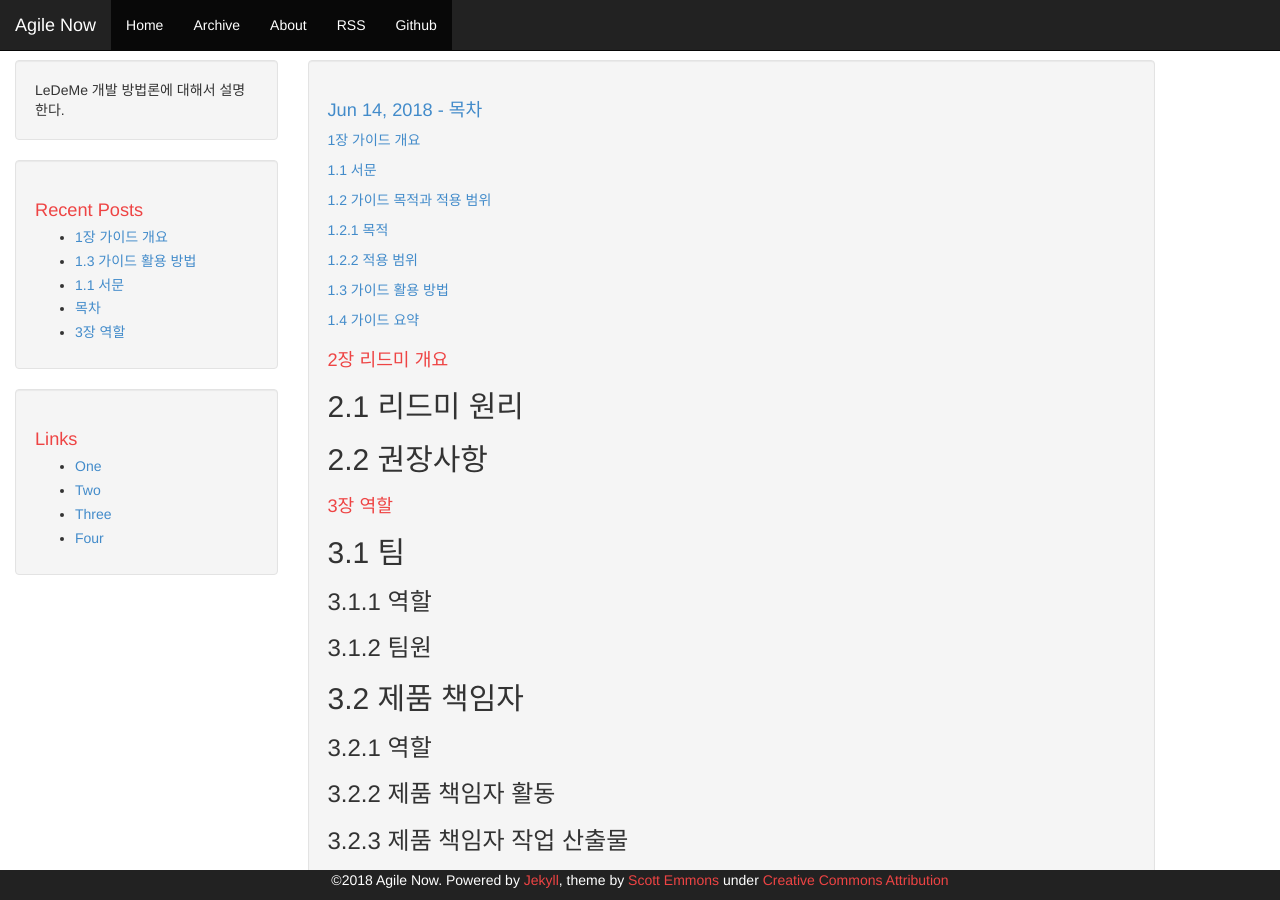
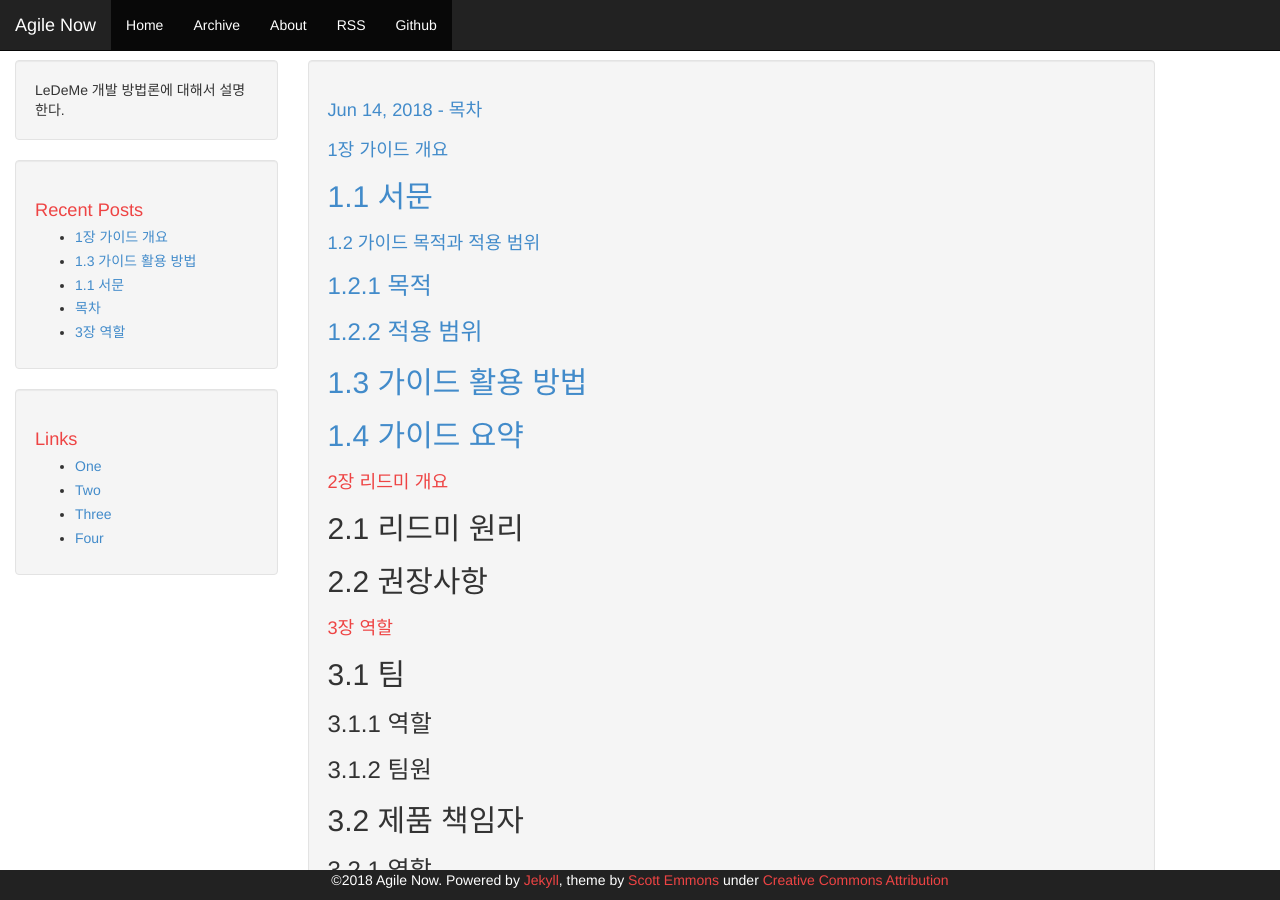
Before and after one commit to staagile/staagile.github.io, a Jekyll site: the page built from _posts/2018-06-14-contents.md, in a window 1280 px wide and 900 px high. Built offline with Jekyll 4.4.1, drawn with Linux system fonts in a browser that asks for light colours.

Commit message:
마크업 조절

```diff
--- a/_posts/2018-06-14-contents.md
+++ b/_posts/2018-06-14-contents.md
@@ -4,19 +4,19 @@ title: 목차
 ---
 
 
-[1장 가이드 개요](https://staagile.github.io/2018-06-13-1-guide)
+# [1장 가이드 개요](https://staagile.github.io/2018-06-13-1-guide)
 
-[1.1 서문](https://staagile.github.io/2018-06-14-1.1-subject)
+## [1.1 서문](https://staagile.github.io/2018-06-14-1.1-subject)
 
-[1.2 가이드 목적과 적용 범위](https://staagile.github.io/2018-06-14-1.2-guide-object)
+# [1.2 가이드 목적과 적용 범위](https://staagile.github.io/2018-06-14-1.2-guide-object)
 
-[1.2.1 목적](https://staagile.github.io/2018-06-14-1.2-guide-object#목적)
+### [1.2.1 목적](https://staagile.github.io/2018-06-14-1.2-guide-object#목적)
 
-[1.2.2 적용 범위](https://staagile.github.io/2018/2018-06-14-1.2-guide-object#적용범위)
+### [1.2.2 적용 범위](https://staagile.github.io/2018/2018-06-14-1.2-guide-object#적용범위)
 
-[1.3 가이드 활용 방법](https://staagile.github.io/2018-06-14-1.3-guide-search)
+## [1.3 가이드 활용 방법](https://staagile.github.io/2018-06-14-1.3-guide-search)
 
-[1.4 가이드 요약](https://staagile.github.io/2018-06-14-1.2-guide-summary)
+## [1.4 가이드 요약](https://staagile.github.io/2018-06-14-1.2-guide-summary)
 
 # 2장 리드미 개요
 ## 2.1 리드미 원리
```
